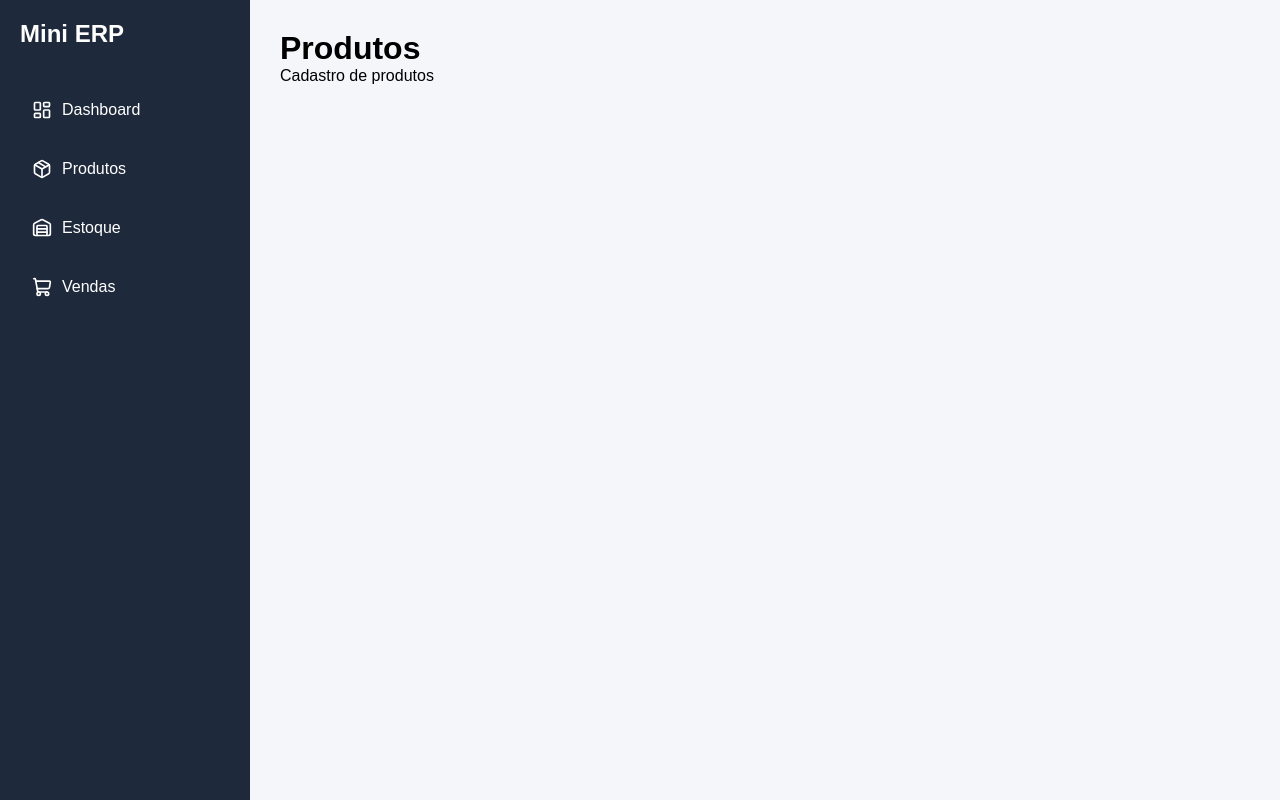
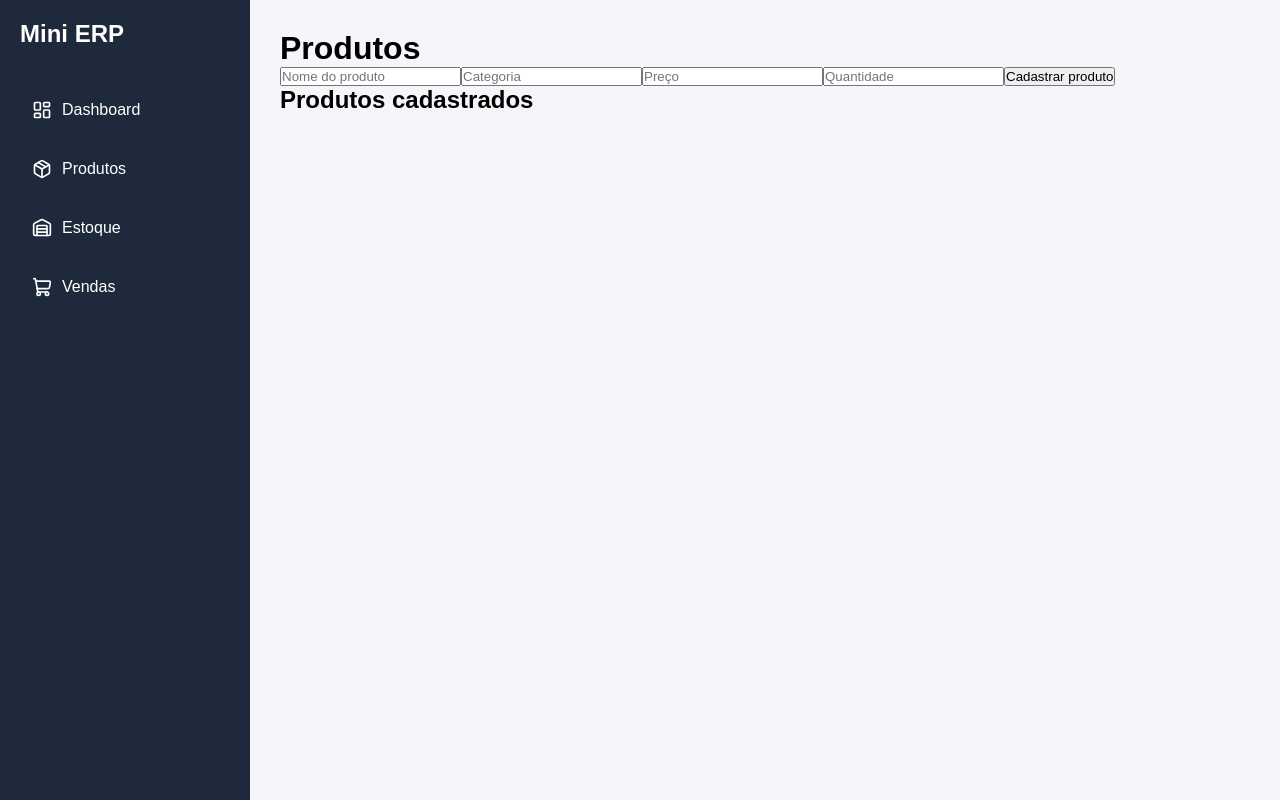
Before and after one commit to deborahtmatos/mini-erp, a React (Vite) app: page /produtos in a window 1280 px wide. Built offline with nearby package versions, Linux system fonts and the light colour scheme.

Commit message:
implementa cadastro de produtos com localStorage
implementa cadastro de produtos com localStorage

```diff
--- a/src/pages/Produtos.jsx
+++ b/src/pages/Produtos.jsx
@@ -1,8 +1,135 @@
+import { useState, useEffect } from "react";
+
 function Produtos() {
+
+  const [produtos, setProdutos] = useState([]);
+
+  const [produto, setProduto] = useState({
+    nome: "",
+    categoria: "",
+    preco: "",
+    quantidade: ""
+  });
+
+
+  // Carrega produtos salvos quando abrir a página
+  useEffect(() => {
+    const produtosSalvos = localStorage.getItem("produtos");
+
+    if (produtosSalvos) {
+      setProdutos(JSON.parse(produtosSalvos));
+    }
+  }, []);
+
+
+  // Salva produtos sempre que houver alteração na lista
+  useEffect(() => {
+    console.log("Salvando produtos:", produtos);
+
+    localStorage.setItem(
+      "produtos",
+      JSON.stringify(produtos)
+    );
+
+  }, [produtos]);
+
+
+  function handleChange(event) {
+    setProduto({
+      ...produto,
+      [event.target.name]: event.target.value
+    });
+  }
+
+
+  function cadastrarProduto(event) {
+    event.preventDefault();
+
+    const novoProduto = {
+      id: Date.now(),
+      nome: produto.nome,
+      categoria: produto.categoria,
+      preco: produto.preco,
+      quantidade: produto.quantidade
+    };
+
+
+    setProdutos([
+      ...produtos,
+      novoProduto
+    ]);
+
+
+    setProduto({
+      nome: "",
+      categoria: "",
+      preco: "",
+      quantidade: ""
+    });
+  }
+
+
   return (
     <div>
+
       <h1>Produtos</h1>
-      <p>Cadastro de produtos</p>
+
+
+      <form onSubmit={cadastrarProduto}>
+
+        <input
+          name="nome"
+          placeholder="Nome do produto"
+          value={produto.nome}
+          onChange={handleChange}
+        />
+
+
+        <input
+          name="categoria"
+          placeholder="Categoria"
+          value={produto.categoria}
+          onChange={handleChange}
+        />
+
+
+        <input
+          name="preco"
+          placeholder="Preço"
+          value={produto.preco}
+          onChange={handleChange}
+        />
+
+
+        <input
+          name="quantidade"
+          placeholder="Quantidade"
+          value={produto.quantidade}
+          onChange={handleChange}
+        />
+
+
+        <button type="submit">
+          Cadastrar produto
+        </button>
+
+      </form>
+
+
+      <h2>Produtos cadastrados</h2>
+
+
+      <ul>
+        {produtos.map((item) => (
+          <li key={item.id}>
+            {item.nome} - {item.categoria} -
+            R$ {item.preco} -
+            Estoque: {item.quantidade}
+          </li>
+        ))}
+      </ul>
+
+
     </div>
   );
 }
```
